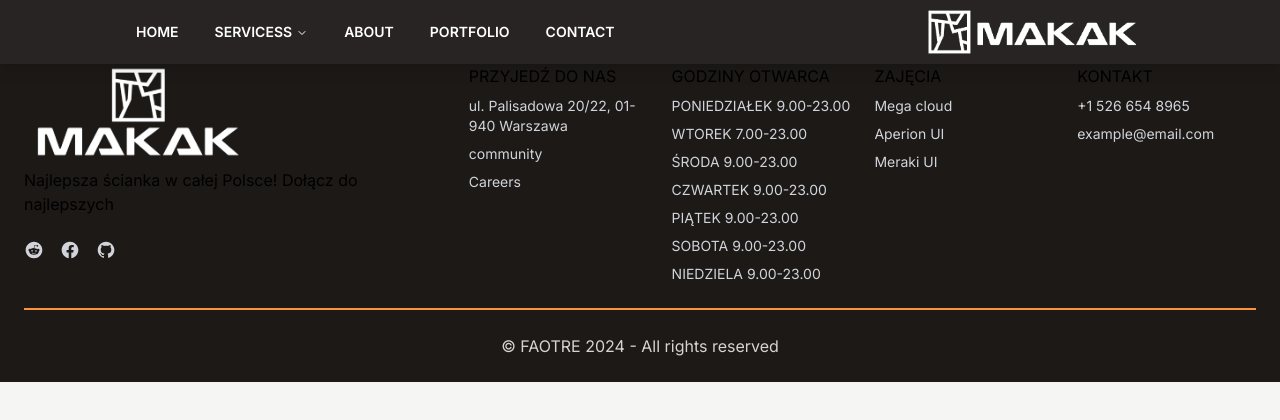
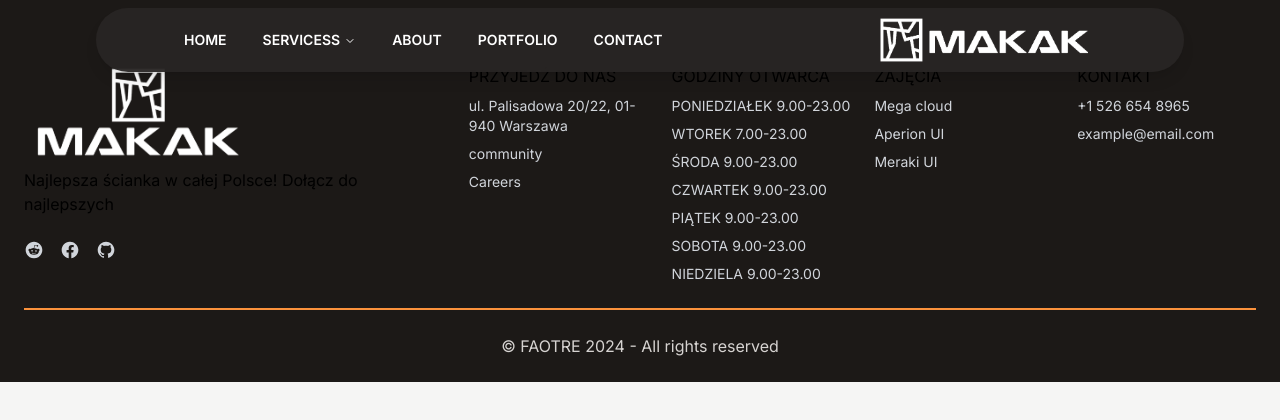
Before and after one commit to frankot/mak-sanity-shadcn, a Next.js app: page /cennik in a window 1280 px wide. Shown: the top 420 px of the page. Built offline with nearby package versions, Linux system fonts and the light colour scheme.

Commit message:
locomotive installed

```diff
--- a/app/page.tsx
+++ b/app/page.tsx
@@ -54,9 +54,9 @@ export default function Home() {
     <div className="overscroll-y-contain">
       <Video />
 
+      <Activities acts={ACTIVITIES} />
       <Ab />
 
-      <Activities acts={ACTIVITIES} />
       {/* <LineBreak /> */}
       <Kursy />
 
--- a/components/Activities.tsx
+++ b/components/Activities.tsx
@@ -2,7 +2,7 @@ import Image from "next/image";
 import Title from "./ui/title";
 export default function Activities({ acts }) {
   return (
-    <div className="max-w-2xl  lg:max-w-7xl mx-auto mt-28 pb-20 ">
+    <div className="max-w-2xl  lg:max-w-7xl mx-auto mt-28 -mb-32 ">
       {" "}
       {/* <Title title="Aktywności" subtitle="Jako możesz się u nas bawić?" /> */}
       <div className=" flex flex-wrap justify-center gap-10 lg:gap-16 items-center ">
--- a/components/navbar.tsx
+++ b/components/navbar.tsx
@@ -33,7 +33,7 @@ export function Navbar() {
   return (
     <div className="fixed top-0 w-full z-50 ">
       <header
-        className={`flex h-16 shrink-0 items-center text-white px-4 md:px-24 duration-1000    ${
+        className={`flex h-16 shrink-0 mx-24 mt-2 rounded-full  borsder bg-opacity-90 border-orange-400 items-center text-white px-4 md:px-12 duration-1000    ${
           isScrollingDown && onHeroPage
             ? "bg-opacity-100 bg-stone-800 shadow text-stone-100"
             : "bg-opacity-0"
--- a/package.json
+++ b/package.json
@@ -18,6 +18,7 @@
     "@sanity/image-url": "^1.0.2",
     "class-variance-authority": "^0.7.0",
     "clsx": "^2.1.0",
+    "locomotive-scroll": "^5.0.0-beta.11",
     "lucide-react": "^0.354.0",
     "next": "14.1.3",
     "next-sanity": "^8.3.0",
```
Also changed, not shown: 1 other file (tests, documents, lock files or other folders).
